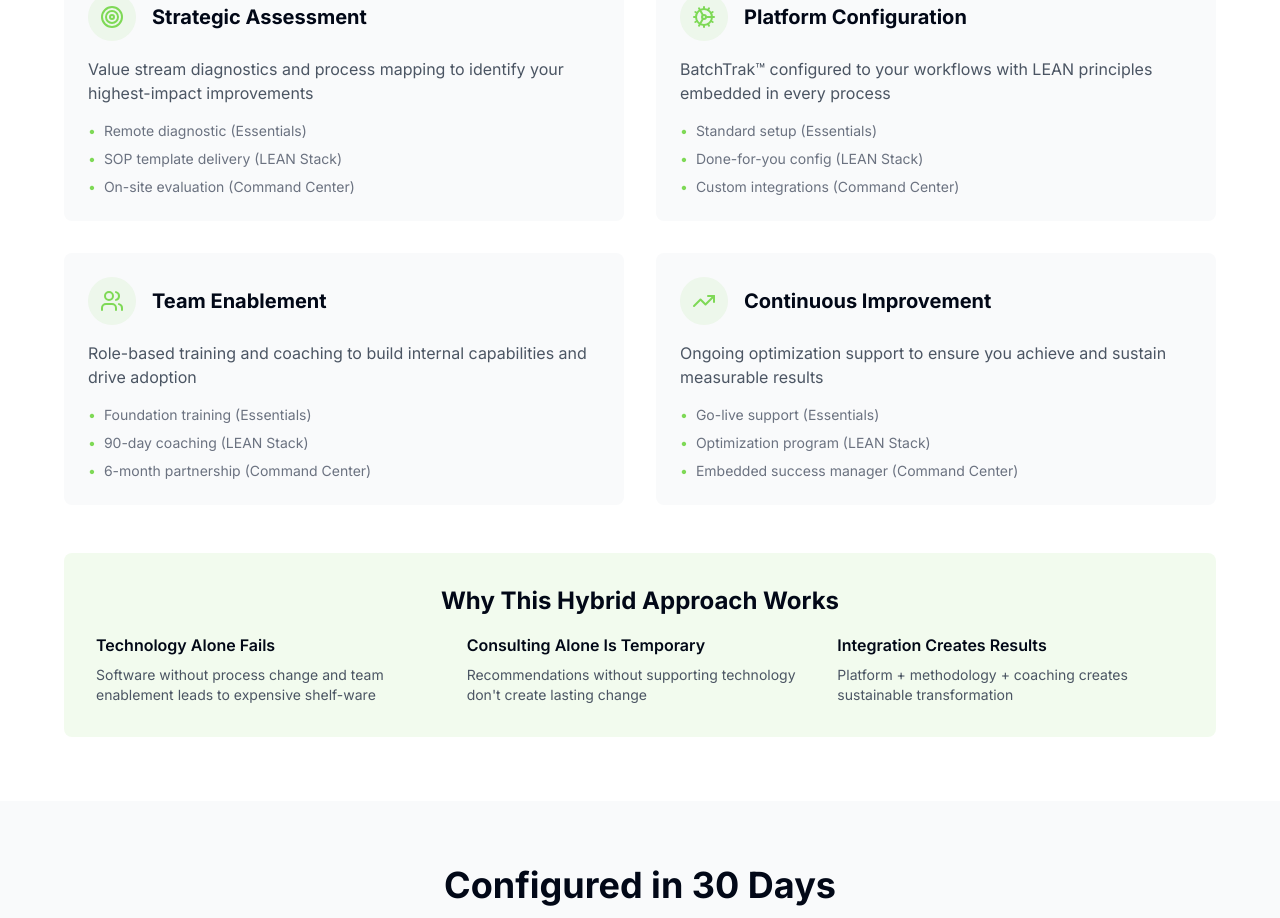
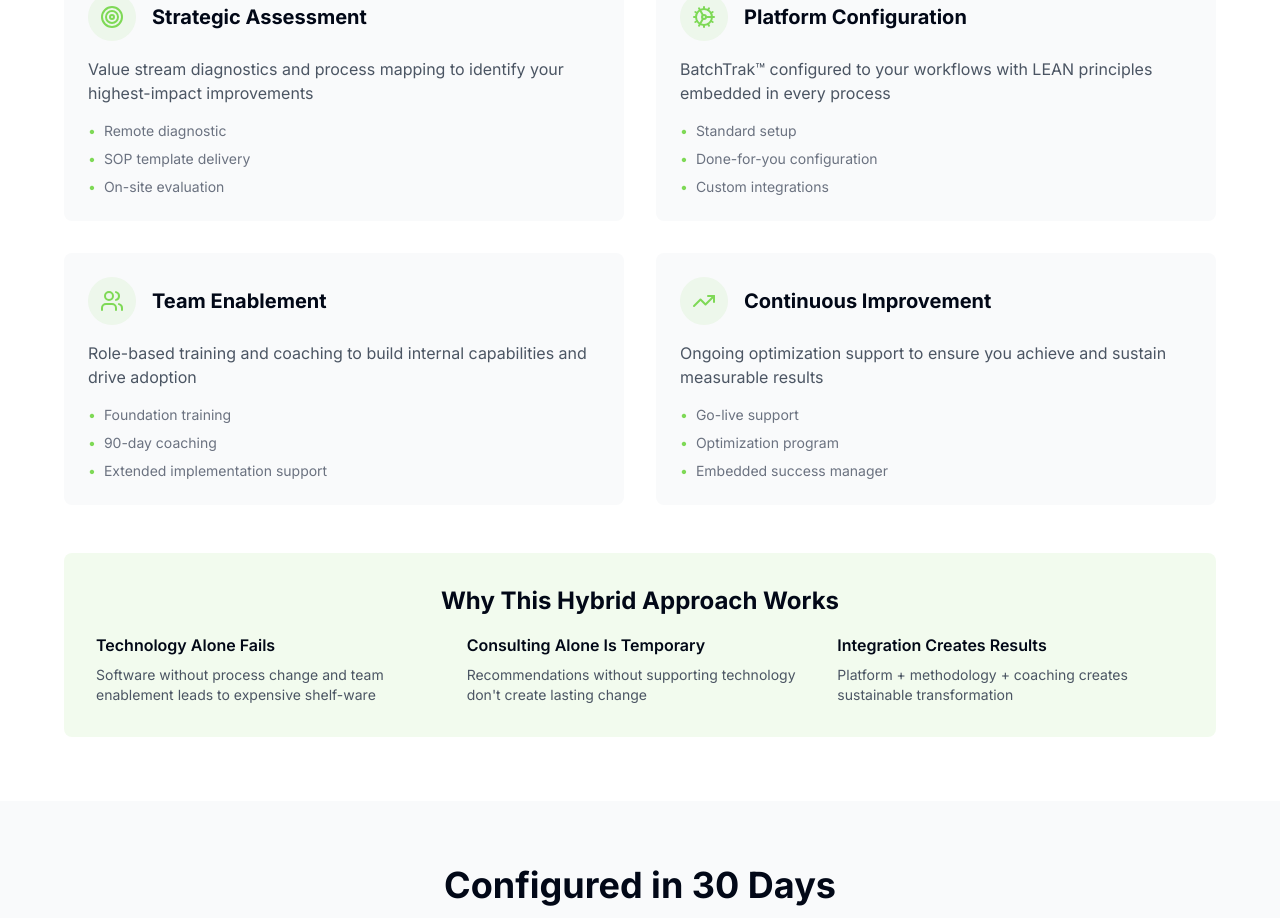
Before and after one commit to jersey5481/GMPKit-Website, a Next.js app: page / in a window 1280 px wide. Shown: the part 4619-5537 px from the top of the page. Built offline with nearby package versions, Linux system fonts and the light colour scheme.

Commit message:
Fix - Offering Details
Fix - Offering Details

```diff
--- a/components/sections/ServiceIntegrationSection.tsx
+++ b/components/sections/ServiceIntegrationSection.tsx
@@ -7,31 +7,31 @@ const serviceComponents = [
     title: "Strategic Assessment",
     description: "Value stream diagnostics and process mapping to identify your highest-impact improvements",
     tiers: [
-      "Remote diagnostic (Essentials)",
-      "SOP template delivery (LEAN Stack)",
-      "On-site evaluation (Command Center)",
+      "Remote diagnostic",
+      "SOP template delivery",
+      "On-site evaluation",
     ],
   },
   {
     icon: Cog,
     title: "Platform Configuration",
     description: "BatchTrak™ configured to your workflows with LEAN principles embedded in every process",
-    tiers: ["Standard setup (Essentials)", "Done-for-you config (LEAN Stack)", "Custom integrations (Command Center)"],
+    tiers: ["Standard setup", "Done-for-you configuration", "Custom integrations"],
   },
   {
     icon: Users,
     title: "Team Enablement",
     description: "Role-based training and coaching to build internal capabilities and drive adoption",
-    tiers: ["Foundation training (Essentials)", "90-day coaching (LEAN Stack)", "6-month partnership (Command Center)"],
+    tiers: ["Foundation training", "90-day coaching", "Extended implementation support"],
   },
   {
     icon: TrendingUp,
     title: "Continuous Improvement",
     description: "Ongoing optimization support to ensure you achieve and sustain measurable results",
     tiers: [
-      "Go-live support (Essentials)",
-      "Optimization program (LEAN Stack)",
-      "Embedded success manager (Command Center)",
+      "Go-live support",
+      "Optimization program",
+      "Embedded success manager",
     ],
   },
 ]
```
